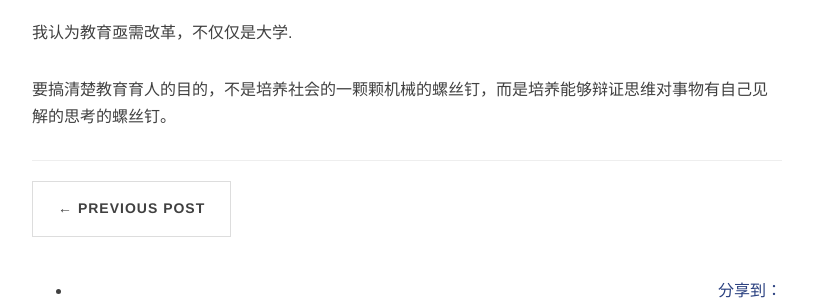
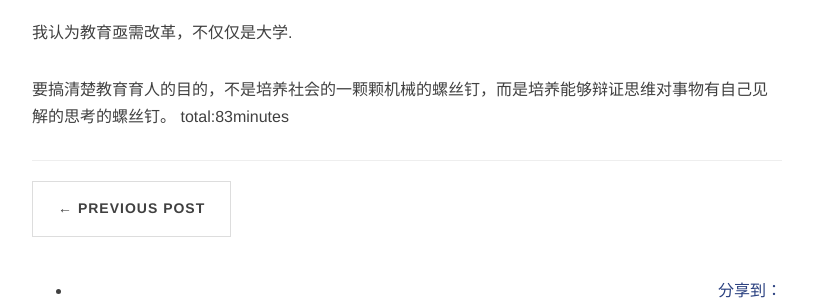
Before and after one commit to wood-wind/wood-wind.github.io, a Jekyll site: the page built from _posts/2015-10-2-talking about college education.md, in a window 1280 px wide and 900 px high, scrolled down 1620 px. Shown: the part 231-531 px from the top of the window, without its empty margins (233-1046 px from the left). Built offline with Jekyll 4.4.1, drawn with Linux system fonts in a browser that asks for light colours; nearby versions of some CDN libraries; comment, search, counter and statistics services are not loaded.

Commit message:
add minutes

```diff
--- a/_posts/2015-10-2-talking about college education.md
+++ b/_posts/2015-10-2-talking about college education.md
@@ -50,3 +50,4 @@ description: 我坚信每天写一写必定可以提高自己写作能力和讲
 我认为教育亟需改革，不仅仅是大学.
 
 要搞清楚教育育人的目的，不是培养社会的一颗颗机械的螺丝钉，而是培养能够辩证思维对事物有自己见解的思考的螺丝钉。
+total:83minutes
```
Also changed, not shown: _posts/2015-10-1-Memories of childhood.md (+2 -0 lines).
